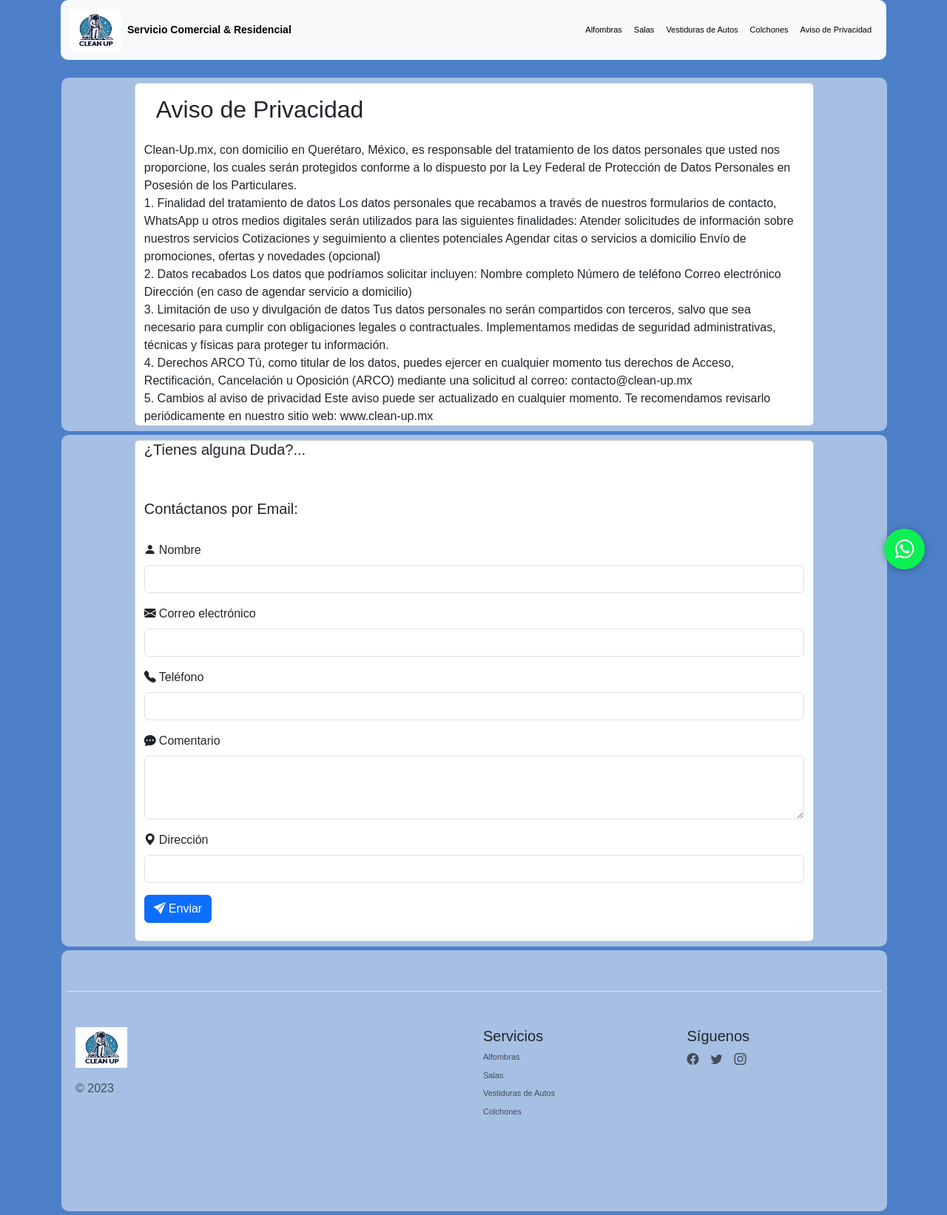
After one commit to GermanAA/CleanUp, a PHP site: page /privacy-policy in a window 1280 px wide. The commit adds this page. Shown: the whole page at 74% size. Run offline with PHP 8.4, Linux system fonts and the light colour scheme; some libraries are stand-ins or nearby versions.

Commit message:
Aviso de Privacidad

```diff
--- /dev/null
+++ b/privacy-policy.php
@@ -0,0 +1,4 @@
+<?php
+require 'vendor/autoload.php';
+require 'funciones.php';
+require 'views/privacy-policy.view.php';
--- a/views/index.view.php
+++ b/views/index.view.php
@@ -82,6 +82,9 @@
             </li>
             <li class="nav-item">
               <a class="nav-link" href="#Colchones">Colchones</a>
+            </li>
+               <li class="nav-item">
+              <a class="nav-link" href="privacy-policy.php">Aviso de Privacidad</a>
             </li>
           </ul>
         </div>
--- /dev/null
+++ b/views/privacy-policy.view.php
@@ -0,0 +1,283 @@
+<!DOCTYPE html>
+<html lang="en">
+
+<head>
+  <meta charset="utf-8">
+  <meta name="viewport" content="width=device-width, initial-scale=1">
+
+  <!-- Bootstrap CSS -->
+
+  <link href="https://cdn.jsdelivr.net/npm/bootstrap@5.3.3/dist/css/bootstrap.min.css" rel="stylesheet" integrity="sha384-QWTKZyjpPEjISv5WaRU9OFeRpok6YctnYmDr5pNlyT2bRjXh0JMhjY6hW+ALEwIH" crossorigin="anonymous">
+  <link rel="stylesheet" href="https://cdn.jsdelivr.net/npm/bootstrap-icons@1.10.5/font/bootstrap-icons.css" />
+
+  <link rel="preconnect" href="https://fonts.googleapis.com">
+  <link rel="preconnect" href="https://fonts.gstatic.com" crossorigin>
+  <link href="https://fonts.googleapis.com/css2?family=Lato&display=swap" rel="stylesheet">
+  <script src="https://use.fontawesome.com/603f27fb7e.js"></script>
+  <link rel="stylesheet" type="text/css" href="css/estilos.css">
+  <link rel="stylesheet" type="text/css" href="fontello-a540fdbf/css/fontello.css">
+
+  <title>Clean-Up, Servicio de Limpieza!</title>
+  <!-- Google tag (gtag.js)
+  <script async src="https://www.googletagmanager.com/gtag/js?id=G-34QR9FLW8N">
+  </script>
+  <script>
+    window.dataLayer = window.dataLayer || [];
+
+    function gtag() {
+
+
+
+
+
+
+      dataLayer.push(arguments);
+    }
+    gtag('js', new Date());
+
+    gtag('config', 'G-34QR9FLW8N');  -->
+  </script>
+</head>
+
+<body>
+
+  <div class="container">
+
+    <nav class="navbar navbar-expand-lg bg-light navbar-light mb-4">
+      <div class="container-fluid">
+        <!-- LOGO + Título -->
+        <a class="navbar-brand d-flex align-items-center" href="#">
+          <img
+            src="img/Logo_Clean.webp"
+            alt="Logo"
+            width="40"
+            height="55"
+            class="d-inline-block align-text-top me-2 logo">
+          <span class="fw-semibold">Servicio Comercial &amp; Residencial</span>
+        </a>
+
+        <!-- Botón toggler para mobile -->
+        <button
+          class="navbar-toggler"
+          type="button"
+          data-bs-toggle="collapse"
+          data-bs-target="#navbarNavDropdown"
+          aria-controls="navbarNavDropdown"
+          aria-expanded="false"
+          aria-label="Toggle navigation">
+          <span class="navbar-toggler-icon"></span>
+        </button>
+
+        <!-- Links de navegación -->
+        <div class="collapse navbar-collapse" id="navbarNavDropdown">
+          <ul class="navbar-nav ms-auto">
+            <li class="nav-item">
+              <a class="nav-link" href="#Alfombras">Alfombras</a>
+            </li>
+            <li class="nav-item">
+              <a class="nav-link" href="#Salas">Salas</a>
+            </li>
+            <li class="nav-item">
+              <a class="nav-link" href="#Autos">Vestiduras de Autos</a>
+            </li>
+            <li class="nav-item">
+              <a class="nav-link" href="#Colchones">Colchones</a>
+            </li>
+            <li class="nav-item">
+              <a class="nav-link" href="privacy-policy.php">Aviso de Privacidad</a>
+            </li>
+          </ul>
+        </div>
+      </div>
+    </nav>
+
+
+
+
+    <div class="row justify-content-md-center box">
+      <div class="col-sm-12 col-md-10 card ">
+        <h2 class="card-body center">Aviso de Privacidad </h5>
+          <p class="card-text">Clean-Up.mx, con domicilio en Querétaro, México, es responsable del tratamiento de los datos personales que usted nos proporcione, los cuales serán protegidos conforme a lo dispuesto por la Ley Federal de Protección de Datos Personales en Posesión de los Particulares.
+            <br>
+            1. Finalidad del tratamiento de datos
+            Los datos personales que recabamos a través de nuestros formularios de contacto, WhatsApp u otros medios digitales serán utilizados para las siguientes finalidades:
+
+            Atender solicitudes de información sobre nuestros servicios
+
+            Cotizaciones y seguimiento a clientes potenciales
+
+            Agendar citas o servicios a domicilio
+
+            Envío de promociones, ofertas y novedades (opcional)
+            <br>
+            2. Datos recabados
+            Los datos que podríamos solicitar incluyen:
+
+            Nombre completo
+
+            Número de teléfono
+
+            Correo electrónico
+
+            Dirección (en caso de agendar servicio a domicilio)
+            <br>
+            3. Limitación de uso y divulgación de datos
+            Tus datos personales no serán compartidos con terceros, salvo que sea necesario para cumplir con obligaciones legales o contractuales. Implementamos medidas de seguridad administrativas, técnicas y físicas para proteger tu información.
+            <br>
+            4. Derechos ARCO
+            Tú, como titular de los datos, puedes ejercer en cualquier momento tus derechos de Acceso, Rectificación, Cancelación u Oposición (ARCO) mediante una solicitud al correo: contacto@clean-up.mx
+            <br>
+            5. Cambios al aviso de privacidad
+            Este aviso puede ser actualizado en cualquier momento. Te recomendamos revisarlo periódicamente en nuestro sitio web: www.clean-up.mx
+      </div>
+    </div>
+
+
+    <a class="btn-wsp" target="_blank" href="https://wa.me/524611130928?text=Buen%20día...">
+      <i class="icon-whatsapp"></i>
+    </a>
+
+
+
+    <div class="row justify-content-md-center box">
+      <div class="col-sm-12 col-md-10 card">
+
+
+        <h5 class="Black-text">¿Tienes alguna Duda?...</h5>
+        <br>
+
+        <br>
+
+
+        <h5 class="Black-text">Contáctanos por Email:</h5>
+        <br>
+
+        <form id="formularioContacto" class="needs-validation" novalidate>
+          <div class="mb-3">
+            <label for="nombre" class="form-label"><i class="bi bi-person-fill me-1"></i>Nombre</label>
+            <input type="text" class="form-control" id="nombre" name="nombre" required>
+            <div class="invalid-feedback">
+              Por favor ingresa tu nombre.
+            </div>
+          </div>
+          <div class="mb-3">
+            <label for="correo" class="form-label"><i class="bi bi-envelope-fill me-1"></i>Correo electrónico</label>
+            <input type="email" class="form-control" id="correo" name="correo" required>
+            <div class="invalid-feedback">
+              Ingresa un correo electrónico válido.
+            </div>
+          </div>
+          <div class="mb-3">
+            <label for="telefono" class="form-label"><i class="bi bi-telephone-fill me-1"></i>Teléfono</label>
+            <input type="tel" class="form-control" id="telefono" name="telefono" pattern="[0-9]{10}" required>
+            <div class="invalid-feedback">
+              Ingresa un número de teléfono válido de 10 dígitos.
+            </div>
+          </div>
+          <div class="mb-3">
+            <label for="comentario" class="form-label"><i class="bi bi-chat-dots-fill me-1"></i>Comentario</label>
+            <textarea class="form-control" id="comentario" name="comentario" rows="3" required></textarea>
+            <div class="invalid-feedback">
+              Por favor agrega un comentario.
+            </div>
+          </div>
+          <div class="mb-3">
+            <label for="direccion" class="form-label"><i class="bi bi-geo-alt-fill me-1"></i>Dirección</label>
+            <input type="text" class="form-control" id="direccion" name="direccion" required>
+            <div class="invalid-feedback">
+              Por favor ingresa tu dirección.
+            </div>
+          </div>
+          <div class="g-recaptcha mb-3" data-sitekey="6Ld_QsMqAAAAAJvREOuFK8KMJMqzK2wCwMEeUZhS"></div>
+          <button type="submit" class="btn btn-primary"><i class="bi bi-send-fill me-1"></i>Enviar</button>
+        </form>
+        <br>
+
+      </div>
+
+    </div>
+
+
+    <div class="row box">
+      <footer class="container py-5 my-5 border-top">
+        <div class="row row-cols-1 row-cols-sm-2 row-cols-md-4">
+          <!-- Logo y derechos reservados -->
+          <div class="col mb-3">
+            <a
+              href="/"
+              class="d-flex align-items-center mb-3 text-decoration-none link-body-emphasis">
+              <img
+                src="img/Logo_Clean.webp"
+                alt="Logo"
+                height="55"
+                class="d-inline-block align-text-top logo">
+            </a>
+            <p class="text-body-secondary mb-0">© 2023</p>
+          </div>
+
+          <!-- Espacio vacío o sección adicional -->
+          <div class="col mb-3">
+            <!-- Puedes agregar aquí alguna información adicional si lo deseas. -->
+          </div>
+
+          <!-- Sección de Servicios -->
+          <div class="col mb-3">
+            <h5>Servicios</h5>
+            <ul class="nav flex-column">
+              <li class="nav-item mb-2">
+                <a href="#Alfombras" class="nav-link p-0 text-body-secondary">Alfombras</a>
+              </li>
+              <li class="nav-item mb-2">
+                <a href="#Salas" class="nav-link p-0 text-body-secondary">Salas</a>
+              </li>
+              <li class="nav-item mb-2">
+                <a href="#Autos" class="nav-link p-0 text-body-secondary">Vestiduras de Autos</a>
+              </li>
+              <li class="nav-item mb-2">
+                <a href="#Colchones" class="nav-link p-0 text-body-secondary">Colchones</a>
+              </li>
+            </ul>
+          </div>
+
+          <!-- Sección de Redes Sociales -->
+          <div class="col mb-3">
+            <h5>Síguenos</h5>
+            <ul class="list-unstyled d-flex">
+              <li class="ms-0">
+                <a class="text-body-secondary me-3" href="#" aria-label="Facebook">
+                  <i class="bi bi-facebook"></i>
+                </a>
+              </li>
+              <li>
+                <a class="text-body-secondary me-3" href="#" aria-label="Twitter">
+                  <i class="bi bi-twitter"></i>
+                </a>
+              </li>
+              <li>
+                <a class="text-body-secondary me-3" href="#" aria-label="Instagram">
+                  <i class="bi bi-instagram"></i>
+                </a>
+              </li>
+
+            </ul>
+          </div>
+        </div>
+      </footer>
+
+    </div>
+
+
+
+
+  </div>
+
+
+
+  <script src="https://cdn.jsdelivr.net/npm/@popperjs/core@2.11.8/dist/umd/popper.min.js" integrity="sha384-I7E8VVD/ismYTF4hNIPjVp/Zjvgyol6VFvRkX/vR+Vc4jQkC+hVqc2pM8ODewa9r" crossorigin="anonymous"></script>
+  <script src="https://cdn.jsdelivr.net/npm/bootstrap@5.3.3/dist/js/bootstrap.min.js" integrity="sha384-0pUGZvbkm6XF6gxjEnlmuGrJXVbNuzT9qBBavbLwCsOGabYfZo0T0to5eqruptLy" crossorigin="anonymous"></script>
+  <script src="https://www.google.com/recaptcha/api.js" async defer></script>
+  <script type="text/javascript" src="js/index.js"></script>
+
+</body>
+
+</html>
```
